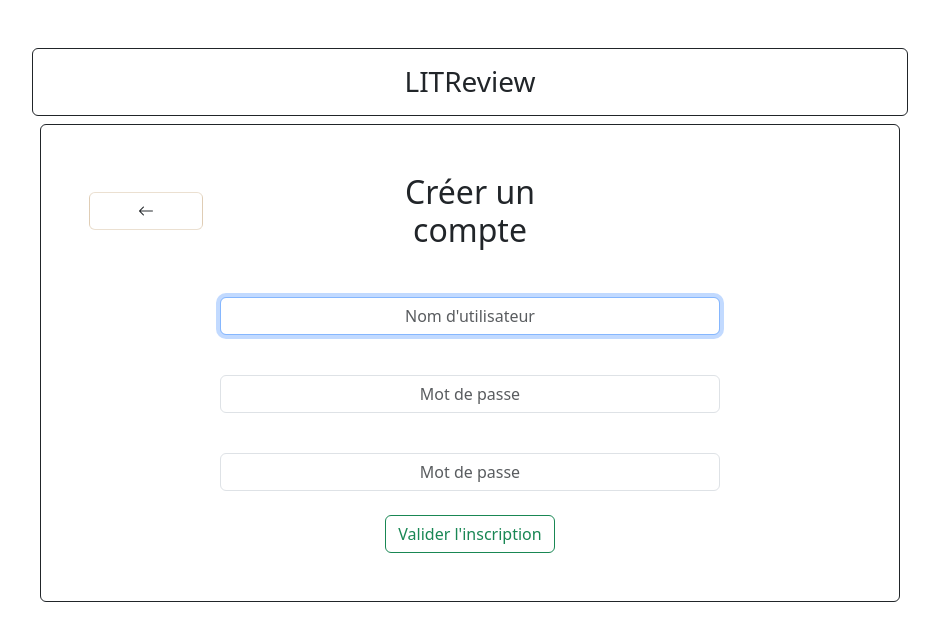
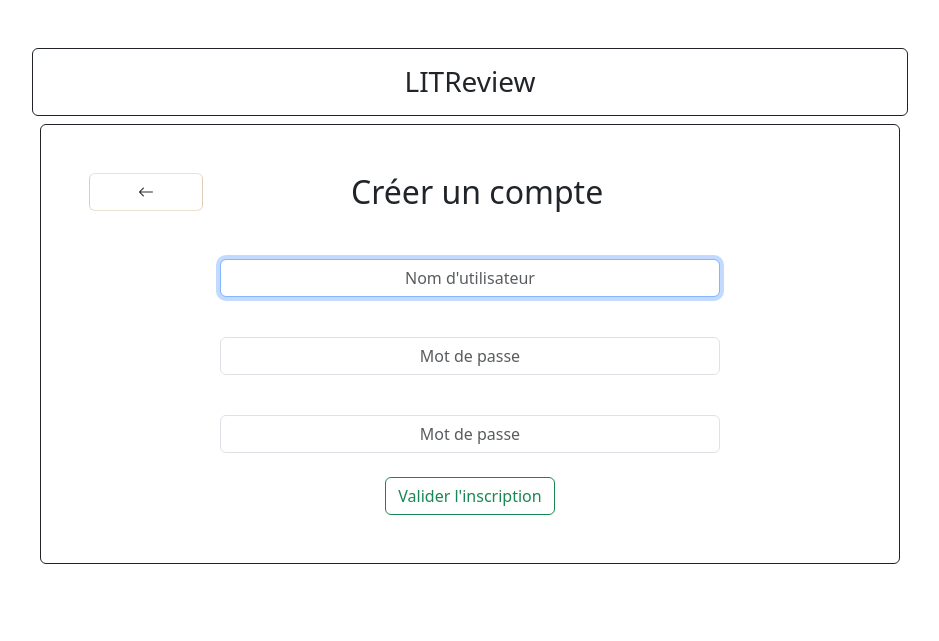
Before and after one commit to Volgar3/OC_P9, a Django app: page /auth/inscription/ in a window 1280 px wide. Shown: the top 641 px of the page, without its empty margins (170-1109 px from the left). Run offline with Django 5.2, Linux system fonts and the light colour scheme; some libraries are stand-ins or nearby versions.

Commit message:
Lesson: 17/04/2026 - Fix html / css

```diff
--- a/authentication/static/authentication/css/style.css
+++ b/authentication/static/authentication/css/sign-in.css
@@ -2,7 +2,7 @@
     background: linear-gradient(to left, #ccaf8862 50%, white 50%);
     background-size: 200% 100%;
     background-position: left;
-    border-color: #ccaf8862 !important;
+    border-color: #ccaf8862;
     transition: background-position 0.5s;
     color: #212529;
 }
@@ -12,3 +12,7 @@
     border-color: #ccaf8862;
     color: black;
 }
+
+.text-inscription {
+    white-space: nowrap;
+}
--- a/authentication/templates/authentication/base.html
+++ b/authentication/templates/authentication/base.html
@@ -1,14 +1,7 @@
+{% extends "base.html" %}
 {% load static %}
-<!DOCTYPE html>
-<html>
-<head>
-    <title>LitReview</title>
-    <link href="https://cdn.jsdelivr.net/npm/bootstrap@5.3.0/dist/css/bootstrap.min.css" rel="stylesheet">
-    <link rel="stylesheet" href="https://cdn.jsdelivr.net/npm/bootstrap-icons@1.11.0/font/bootstrap-icons.css">
-    <link rel="stylesheet" href="{% static 'authentication/css/style.css' %}">
 
-</head>
-<body>
+{% block body %}
     <div class="container mt-5" style="max-width: 900px;">
 
         <div class="border border-dark text-center py-3 mb-0 rounded-2">
@@ -21,5 +14,4 @@
         </main>
 
     </div>
-</body>
-</html>
+{% endblock %}
--- a/authentication/templates/authentication/sign-in.html
+++ b/authentication/templates/authentication/sign-in.html
@@ -1,16 +1,21 @@
 {% extends "authentication/base.html" %}
 {% load django_bootstrap5 %}
 {% load static %}
+
+{% block css %}
+    <link rel="stylesheet" href="{% static "authentication/css/sign-in.css" %}" />
+{% endblock %}
+
 {% block content %}
 
     <div class="row align-items-center mb-4">
         <div class="col-4">
-            <a href="{% url 'login' %}" class="btn btn-hover px-5 border-light">
+            <a href="{% url 'login' %}" class="btn btn-hover px-5">
                 <i class="bi bi-arrow-left"></i>
             </a>
         </div>
         <div class="col-4 text-center">
-            <h2 class="mb-0">Créer un compte</h2>
+            <h2 class="text-inscription mb-0">Créer un compte</h2>
         </div>
         <div class="col-4"></div>
     </div>
```
